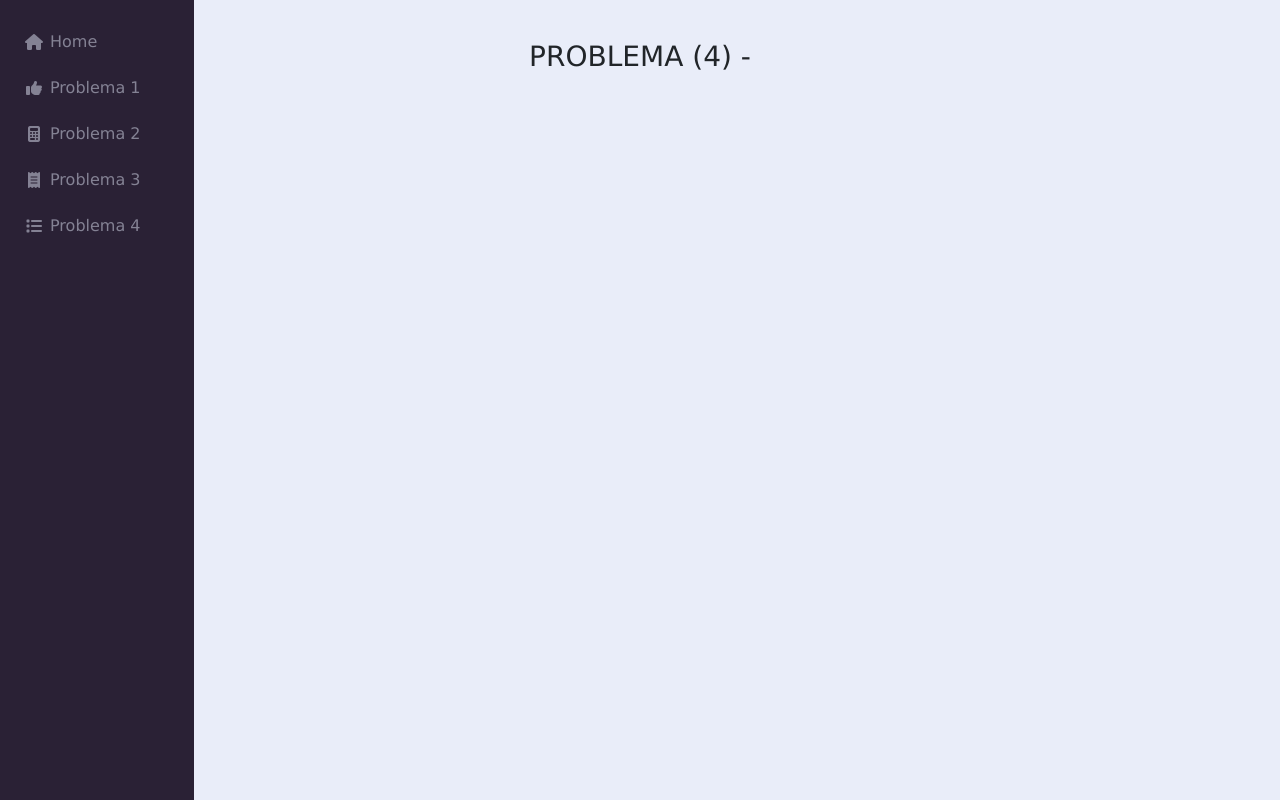
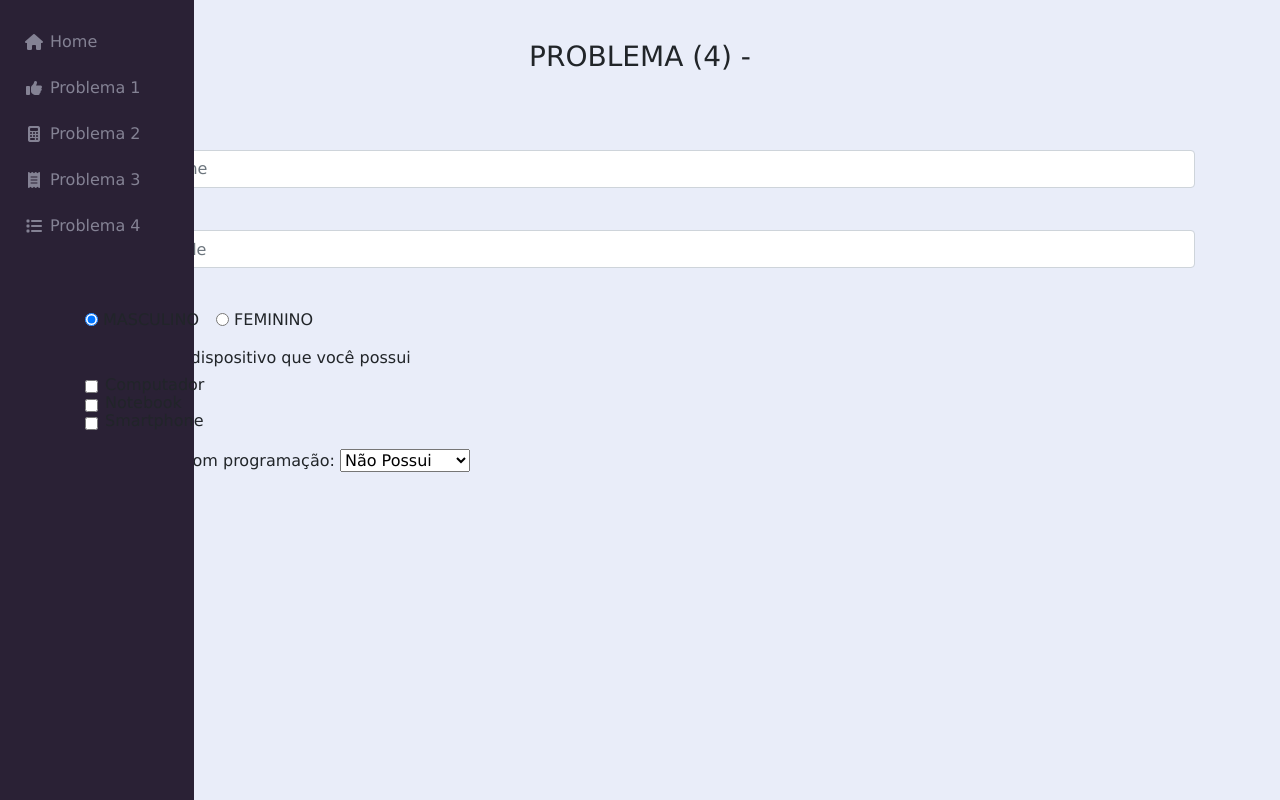
Before and after one commit to nunesdelfino/pp-prova, a PHP site: page /desafio4.php in a window 1280 px wide. Run offline with PHP 8.4, Linux system fonts and the light colour scheme; some libraries are stand-ins or nearby versions.

Commit message:
desafio03

```diff
--- a/desafio1.php
+++ b/desafio1.php
@@ -4,7 +4,7 @@
         <meta charset="UTF-8">
         <meta http-equiv="X-UA-Compatible" content="IE=edge">
         <meta name="viewport" content="width=device-width, initial-scale=1.0">
-        <title>Calculadora</title>
+        <title>PROBLEMA 1</title>
 
         <script src="https://kit.fontawesome.com/7f335cf7b9.js" crossorigin="anonymous" ></script>
 
--- a/desafio2.php
+++ b/desafio2.php
@@ -25,7 +25,7 @@
         <meta charset="UTF-8">
         <meta http-equiv="X-UA-Compatible" content="IE=edge">
         <meta name="viewport" content="width=device-width, initial-scale=1.0">
-        <title>Desafio 02</title>
+        <title>PROBLEMA 02</title>
 
         <script src="https://kit.fontawesome.com/7f335cf7b9.js" crossorigin="anonymous"></script>
 
--- a/desafio3.php
+++ b/desafio3.php
@@ -4,7 +4,7 @@
         <meta charset="UTF-8">
         <meta http-equiv="X-UA-Compatible" content="IE=edge">
         <meta name="viewport" content="width=device-width, initial-scale=1.0">
-        <title>Calculadora</title>
+        <title>PROBLEMA 3</title>
 
         <script src="https://kit.fontawesome.com/7f335cf7b9.js" crossorigin="anonymous" ></script>
 
--- a/desafio4.php
+++ b/desafio4.php
@@ -4,7 +4,7 @@
         <meta charset="UTF-8">
         <meta http-equiv="X-UA-Compatible" content="IE=edge">
         <meta name="viewport" content="width=device-width, initial-scale=1.0">
-        <title>Calculadora</title>
+        <title>PROBLEMA 4</title>
 
         <script src="https://kit.fontawesome.com/7f335cf7b9.js" crossorigin="anonymous" ></script>
 
@@ -28,7 +28,84 @@
                 </h3>
         </div>
         <div class="container">
+            <form action="ativ_formulario2.php" method="get">
+            <div class="form-group">
+                            <label>Nome</label>
+                            <input
+                                type="text"
+                                class="form-control"
+                                name="nome"
+                                placeholder="Insira o nome" required>
+            </div>
+            <div class="form-group">
+                            <label>Idade</label>
+                            <input
+                                type="number"
+                                class="form-control"
+                                name="number"
+                                placeholder="Insira a idade" required>
+            </div>
 
+<div>
+<label>SEXO</label><br>
+            <div class="form-check form-check-inline">
+
+                            <input
+                                class="form-check-input"
+                                type="radio"
+                                name="operacao"
+                                value="masc"
+                                checked="checked">
+                            <label class="form-check-label">
+                                MASCULINO
+                            </label>
+                        </div>
+
+                    <div class="form-check form-check-inline">
+                        <input class="form-check-input" type="radio" name="operacao" value="femin">
+                        <label class="form-check-label">
+                            FEMININO
+                        </label>
+                    </div>
+                </div>
+
+                <div>
+                    <br><label>Selecione os dispositivo que você possui</label><br>
+                    <div class="form-check">
+                        <input class="form-check-input" type="checkbox" value="pc" id="defaultCheck1">
+                        <label class="form-check-label" >
+                            Computador
+                        </label>
+                        </div>
+                        <div class="form-check">
+                        <input class="form-check-input" type="checkbox" value="note" id="defaultCheck1">
+                        <label class="form-check-label">
+                            Notebook
+                        </label>
+                        </div>
+                        <div class="form-check">
+                        <input class="form-check-input" type="checkbox" value="cel" id="defaultCheck1">
+                        <label class="form-check-label" >
+                            Smartphone
+                        </label>
+                        </div>
+                </div>
+                <div>
+
+                <br><label for="experiencia">Experiencia com programação:</label>
+
+                    <select name="experiencia" id="experiencia">
+                    <option value="nao-tem">Não Possui</option>
+                    <option value="Iniciante">Iniciante</option>
+                    <option value="Interm">Intermediário</option>
+                    <option value="avanc">Avançado</option>
+                    </select>
+                </div>
+
+                <button type="submit" class="btn btn-primary">Enviar</button>
+
+
+            </form>
         </div>
     </main>
     <script
--- a/index.php
+++ b/index.php
@@ -74,7 +74,7 @@
         <div class="py-5 alunos">
             <p>Gabriel Nunes Delfino</p><br>
             <p>Luis Fernando Fortaleza de Alencar</p><br>
-            <p>Maria Eduarda Falcão</p><br>
+            <p>Maria Eduarda Falcão de Oliveira</p><br>
 
         </div>
 
--- a/navegacao.php
+++ b/navegacao.php
@@ -15,7 +15,7 @@ function navegacao(){};
           <i class="fa-solid fa-calculator "></i>
             <span>Problema 2</span>
           </a>
-          <a class="navbar-item" href="desafio3.php">
+          <a class="navbar-item" href="prob02_form_disciplinas.php">
           <i class="fa-solid fa-receipt"></i>
             <span>Problema 3</span>
           </a>
```
Also changed, not shown: prob02_form_disciplinas.php (+35 -4 lines), ativ_formulario2.php (added).
